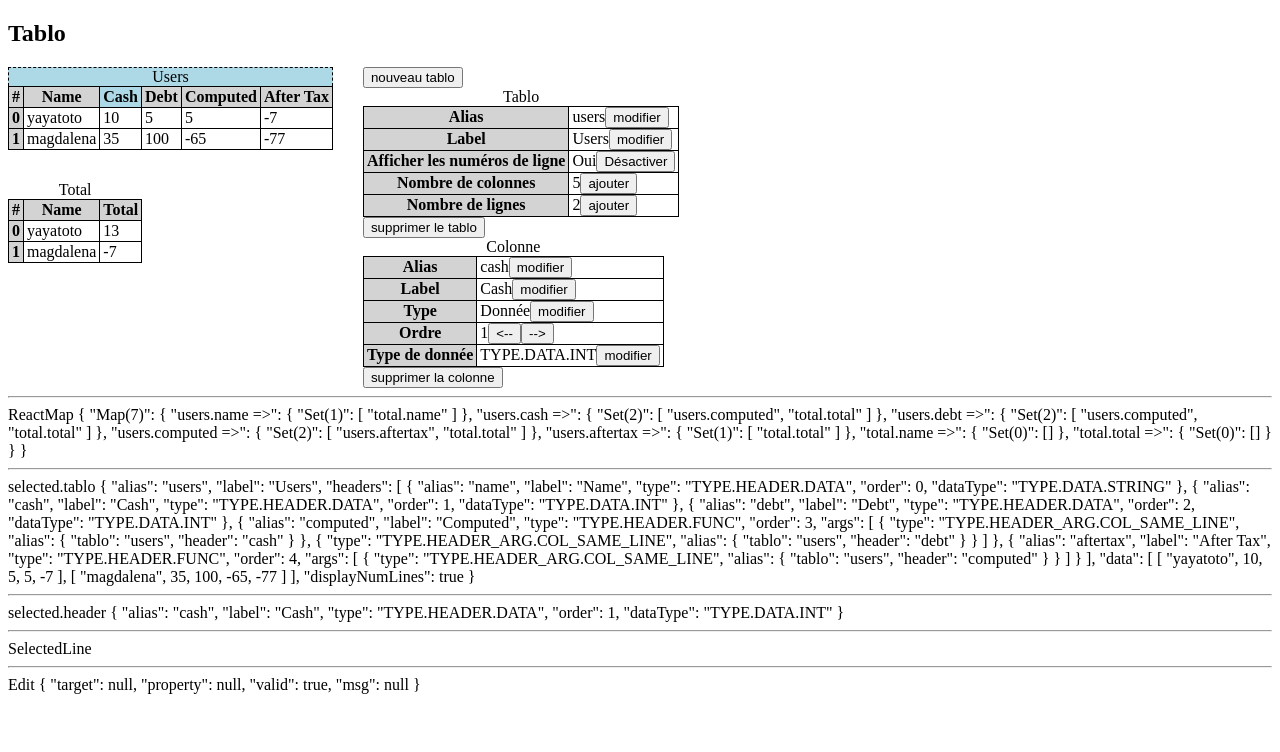
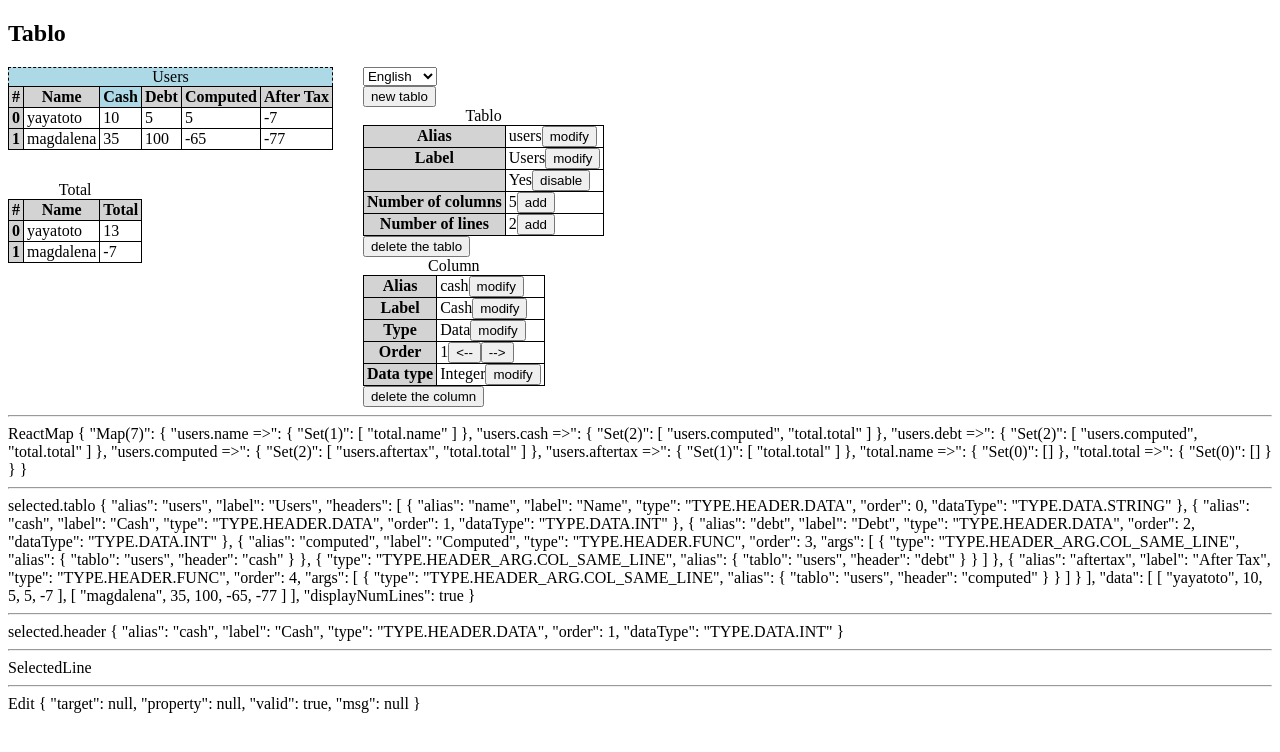
Before and after one commit to buthanoid/tablos, a Vue app: page / in a window 1280 px wide. Both pictures are taken after a click on the element "Cash". Shown: the top 752 px of the page. Built offline with nearby package versions, Linux system fonts and the light colour scheme.

Commit message:
ajoute langages. att des tests ne passent pas suite au commit precedent.

```diff
--- a/src/App.vue
+++ b/src/App.vue
@@ -11,6 +11,7 @@
 				:datatab="tablo.data"
 				:selected="selected"
 				:edit="edit"
+				:texts="texts"
 				@select-tablo="selectTablo"
 				@select-header="selectHeader"
 				@select-line="selectLine"
@@ -22,7 +23,11 @@
 			</tablo-comp>
 		</div>
 		<div class="column-right" >
-			<button @click="newTablo" >nouveau tablo</button>
+			<select v-model="lang" >
+				<option value="en" >English</option>
+				<option value="fr" >Français</option>
+			</select> <br />
+			<button @click="newTablo" >{{texts["newTablo"]}}</button>
 			<tablo-infos
 				v-if="displayTabloInfos"
 				:alias="selected.tablo.alias"
@@ -31,6 +36,7 @@
 				:nb-headers="selected.tablo.headers.length"
 				:nb-lines="selected.tablo.data.length"
 				:edit="edit"
+				:texts="texts"
 				@del-tablo="delTablo"
 				@add-new-header="newHeader"
 				@add-new-line="newLine"
@@ -48,6 +54,7 @@
 				:header="selected.header"
 				:nb-headers="selected.tablo.headers.length"
 				:edit="edit"
+				:texts="texts"
 				@start-edit="startEdit"
 				@change-edit="changeEditHeader"
 				@submit-edit="submitEditHeader"
@@ -63,7 +70,7 @@
 		</div>
 	</div>
 	<p v-if="lastAppError" class="incorrect" >
-		<span>Dernière erreur :</span> <br />
+		<span>{{texts["LastError"]}} :</span> <br />
 		<span>{{lastAppError}}</span>
 	</p>
 	<hr />
@@ -87,11 +94,14 @@ import HeaderInfos from "./components/HeaderInfos.vue";
 import LineInfos from "./components/LineInfos.vue";
 import * as T from "./tablos.js";
 import * as U from "./util.js";
+import * as TEXTS_EN from "./texts_en.js";
+import * as TEXTS_FR from "./texts_fr.js";
 
 export default {
 	components: { TabloComp, TabloInfos, HeaderInfos, LineInfos },
  	data: function ()	{
 		return {
+			lang: "en",
 			tabenv: T.newTabenv(),
 			selected: {
 				target: U.TRG.NULL,
@@ -221,6 +231,13 @@ export default {
 		}
 	},
 	computed: {
+		texts() {
+			switch (this.lang) {
+				case "en": return TEXTS_EN.TEXTS;
+				case "fr": return TEXTS_FR.TEXTS;
+				default: throw ("unmanaged lang " + this.lang);
+			}
+		},
 		displayTabloInfos: function () {
 			return U.TRG_TABLO_EXT.includes(this.selected.target);
 		},
--- a/src/components/HeaderInfos.vue
+++ b/src/components/HeaderInfos.vue
@@ -1,10 +1,10 @@
 <template>
 	<table>
-		<caption>Colonne</caption>
+		<caption>{{ texts["Header"] }}</caption>
 
 		<tr>
 			<th :class="{selected : isEdited && edit.property == 'alias'}" >
-				<span>Alias</span>
+				<span>{{ texts["Alias"] }}</span>
 			</th>
 			<td v-if="isEdited && edit.property == 'alias'" >
 				<input
@@ -13,18 +13,20 @@
 					@input="changeEdit"
 					@keyup.enter="submitEdit"
 					@keyup.esc="cancelEdit" />
-				<button @click="submitEdit" >valider</button>
-				<button @click="cancelEdit" >Annuler</button>
+				<button @click="submitEdit" >{{texts["submit"]}}</button>
+				<button @click="cancelEdit" >{{texts["cancel"]}}</button>
 			</td>
 			<td v-else >
 				<span>{{header.alias}}</span>
-				<button @click="startEdit('alias')" >modifier</button>
+				<button @click="startEdit('alias')" >
+					<span>{{texts["modify"]}}</span>
+				</button>
 			</td>
 		</tr>
 
 		<tr>
 			<th :class="{selected : isEdited && edit.property == 'label'}" >
-				<span>Label</span>
+				<span>{{texts["Label"]}}</span>
 			</th>
 			<td v-if="isEdited && edit.property == 'label'" >
 				<input
@@ -33,39 +35,46 @@
 					@input="changeEdit"
 					@keyup.enter="submitEdit"
 					@keyup.esc="cancelEdit" />
-				<button @click="submitEdit" >valider</button>
-				<button @click="cancelEdit" >Annuler</button>
+				<button @click="submitEdit" >{{texts["submit"]}}</button>
+				<button @click="cancelEdit" >{{texts["cancel"]}}</button>
 			</td>
 			<td v-else >
 				<span>{{header.label}}</span>
-				<button @click="startEdit('label')" >modifier</button>
+				<button @click="startEdit('label')" >
+					<span>{{texts["modify"]}}</span>
+				</button>
 			</td>
 		</tr>
 
 		<tr>
 			<th :class="{selected : isEdited && edit.property == 'type' }" >
-				<span>Type</span>
+				<span>{{texts["Type"]}}</span>
 			</th>
 			<td v-if="isEdited && edit.property == 'type'" >
 				<select
 					v-model="editForm"
 					ref="type"
 					@change="changeEdit" >
-					<option :value="TYPE.HEADER.DATA" >Donnée</option>
-					<option :value="TYPE.HEADER.FUNC" >Fonction</option>
+					<option
+						v-for="headerType in Object.values(TYPE.HEADER)"
+						:value="headerType" >
+						<span>{{ texts[headerType] }}</span>
+					</option>
 				</select>
-				<button @click="submitEdit" >Valider</button>
-				<button @click="cancelEdit" >Annuler</button>
+				<button @click="submitEdit" >{{texts["submit"]}}</button>
+				<button @click="cancelEdit" >{{texts["cancel"]}}</button>
 			</td>
 			<td v-else >
-				<span>{{headerType}}</span>
-				<button @click="startEdit('type')" >modifier</button>
+				<span>{{ texts[header.type] }}</span>
+				<button @click="startEdit('type')" >
+					<span>{{texts["modify"]}}</span>
+				</button>
 			</td>
 		</tr>
 
 		<tr>
 			<th :class="{selected : isEdited && edit.property == 'order' }" >
-				<span>Ordre</span>
+				<span>{{texts["Order"]}}</span>
 			</th>
 			<td>
 				<span>{{header.order}}</span>
@@ -83,7 +92,7 @@
 		</tr>
 
 		<tr v-if="header.type == TYPE.HEADER.DATA" >
-			<th>Type de donnée</th>
+			<th>{{texts["DataType"]}}</th>
 			<td v-if="isEdited && edit.property == 'dataType'" >
 				<select
 					v-model="editForm"
@@ -91,21 +100,23 @@
 					<option
 						v-for="dataType in Object.values(TYPE.DATA)"
 						:value="dataType" >
-						<span>{{ dataType }}</span>
+						<span>{{ texts[dataType] }}</span>
 					</option>
 				</select>
-				<button @click="submitEdit" >valider</button>
-				<button @click="cancelEdit" >annuler</button>
+				<button @click="submitEdit" >{{texts["submit"]}}</button>
+				<button @click="cancelEdit" >{{texts["cancel"]}}</button>
 			</td>
 			<td v-else >
-				<span>{{ header.dataType }}</span>
-				<button @click="startEdit('dataType')" >modifier</button>
+				<span>{{ texts[header.dataType] }}</span>
+				<button @click="startEdit('dataType')" >
+					<span>{{texts["modify"]}}</span>
+				</button>
 			</td>
 		</tr>
 
 		<tr v-if="header.type == TYPE.HEADER.FUNC" >
 			<th :class="{selected : isEdited && edit.property == 'args' }" >
-				<span>Arguments</span>
+				<span>{{texts["Arguments"]}}</span>
 			</th>
 			<td v-if="isEdited && edit.property == 'args'" >
 				<div v-for="(arg,index) in editForm" :key="index" >
@@ -130,26 +141,30 @@
 							</option>
 						</select>
 						<span>][#] </span>
-						<button @click="removeArg(index)" >retirer</button>
+						<button @click="removeArg(index)" >
+							<span>{{texts["remove"]}}</span>
+						</button>
 					</div>
 					<div v-if="arg.type == TYPE.HEADER_ARG.NULL" >
 						<span>nul </span>
-						<button @click="removeArg(index)" >retirer</button>
+						<button @click="removeArg(index)" >
+							<span>{{texts["remove"]}}</span>
+						</button>
 					</div>
 				</div>
-				<button @click="addArg" >ajouter un argument</button> <br/>
-				<button @click="submitEdit" >valider</button>
-				<button @click="cancelEdit" >annuler</button>
+				<button @click="addArg" >{{texts["addArg"]}}</button> <br/>
+				<button @click="submitEdit" >{{texts["submit"]}}</button>
+				<button @click="cancelEdit" >{{texts["cancel"]}}</button>
 			</td>
 			<td v-else >
 				<span>{{argsStr}}</span>
-				<button @click="startEdit('args')" >modifier</button>
+				<button @click="startEdit('args')" >{{texts["modify"]}}</button>
 			</td>
 		</tr>
 
 		<tr v-if="header.type == TYPE.HEADER.FUNC" >
 			<th :class="{selected : isEdited && edit.property == 'func'}" >
-				<span>Fonction</span>
+				<span>{{texts["Function"]}}</span>
 			</th>
 			<td v-if="isEdited && edit.property == 'func'" >
 				<textarea
@@ -159,12 +174,12 @@
 					@keyup.ctrl.enter="submitEdit"
 					@keyup.esc="cancelEdit" >
 				</textarea>
-				<button @click="submitEdit" >valider</button>
-				<button @click="cancelEdit" >Annuler</button>
+				<button @click="submitEdit" >{{texts["submit"]}}</button>
+				<button @click="cancelEdit" >{{texts["cancel"]}}</button>
 			</td>
 			<td v-else >
 				<pre>{{header.func}}</pre>
-				<button @click="startEdit('func')" >modifier</button>
+				<button @click="startEdit('func')" >{{texts["modify"]}}</button>
 			</td>
 		</tr>
 	</table>
@@ -172,15 +187,17 @@
 		<p
 			v-if="isEdited && edit.valid === false"
 			class="incorrect" >
-			<span>Valeur invalide !</span> <br />
+			<span>{{texts["incorrectValue"]}}</span> <br />
 			<span v-if="edit.msg" >{{edit.msg}}</span>
 		</p>
 	</div>
-	<button @click="deleteHeader" >supprimer la colonne</button>
+	<button @click="deleteHeader" >{{texts["deleteHeader"]}}</button>
 </template>
 
 <script>
-import * as T from "../tablos.js";
+"use strict";
+
+import * as T from "../tablos.js" ;
 
 export default {
 	emits: [
@@ -189,7 +206,7 @@ export default {
 	],
 	props: [
 		"tablosList", "headersList", "tabloAlias", "header",
-		"nbHeaders", "edit"
+		"nbHeaders", "edit", "texts",
 	],
 	data: function () { return {
 		editForm: null
@@ -239,18 +256,12 @@ export default {
 	},
 	computed: {
 		isEdited() { return this.edit.target == "header"; },
-		headerType() {
-			switch (this.header.type) {
-				case T.TYPE.HEADER.DATA: return "Donnée";
-				case T.TYPE.HEADER.FUNC: return "Fonction";
-				default: throw(T.ERR.HEADER.TYPE.UNKNOWN) ;
-			}
-		},
 		argsStr() {
 			if (this.header.type == T.TYPE.HEADER.FUNC) {
 				return this.header.args.map(function (arg) {
 					switch (arg.type) {
-						case T.TYPE.HEADER_ARG.NULL: return "nul";
+						case T.TYPE.HEADER_ARG.NULL:
+							return this.texts[T.TYPE.HEADER_ARG.NULL];
 						case T.TYPE.HEADER_ARG.COL_SAME_LINE:
 							var str =
 								arg.alias.tablo +
@@ -264,7 +275,7 @@ export default {
 			}
 			else return null;
 		},
-		TYPE() { return T.TYPE },
+		TYPE() { return T.TYPE }
 	}
 }
 </script>
--- a/src/components/TabloInfos.vue
+++ b/src/components/TabloInfos.vue
@@ -1,10 +1,10 @@
 <template>
 	<table>
-		<caption>Tablo</caption>
+		<caption>{{texts["Tablo"]}}</caption>
 
 		<tr>
 			<th :class="{selected : isEdited && edit.property == 'alias'}" >
-				<span>Alias</span>
+				<span>{{texts["Alias"]}}</span>
 			</th>
 			<td v-if="isEdited && edit.property == 'alias'" >
 				<input
@@ -13,18 +13,20 @@
 					@input="changeEdit"
 					@keyup.enter="submitEdit"
 					@keyup.esc="cancelEdit" />
-				<button @click="submitEdit" >valider</button>
-				<button @click="cancelEdit" >Annuler</button>
+				<button @click="submitEdit" >{{texts["submit"]}}</button>
+				<button @click="cancelEdit" >{{texts["cancel"]}}</button>
 			</td>
 			<td v-else >
 				<span>{{alias}}</span>
-				<button @click="startEdit('alias')" >modifier</button>
+				<button @click="startEdit('alias')" >
+					<span>{{texts["modify"]}}</span>
+				</button>
 			</td>
 		</tr>
 
 		<tr>
 			<th :class="{selected : isEdited && edit.property == 'label'}" >
-				<span>Label</span>
+				<span>{{texts["Label"]}}</span>
 			</th>
 			<td v-if="isEdited && edit.property == 'label'" >
 				<input
@@ -33,40 +35,46 @@
 					@input="changeEdit"
 					@keyup.enter="submitEdit"
 					@keyup.esc="cancelEdit" />
-				<button @click="submitEdit" >valider</button>
-				<button @click="cancelEdit" >Annuler</button>
+				<button @click="submitEdit" >{{texts["submit"]}}</button>
+				<button @click="cancelEdit" >{{texts["cancel"]}}</button>
 			</td>
 			<td v-else >
 				<span>{{label}}</span>
-				<button @click="startEdit('label')" >modifier</button>
+				<button @click="startEdit('label')" >
+					<span>{{texts["modify"]}}</span>
+				</button>
 			</td>
 		</tr>
 
 		<tr>
-			<th><span>Afficher les numéros de ligne</span></th>
+			<th><span>{{texts["DisplayLineNumbers"]}}</span></th>
 			<td v-if="displayNumLines" >
-				<span>Oui</span>
-				<button @click="toggleDisplayNumLines" >Désactiver</button>
+				<span>{{texts["Yes"]}}</span>
+				<button @click="toggleDisplayNumLines" >
+					<span>{{texts["disable"]}}</span>
+				</button>
 			</td>
 			<td v-else >
-				<span>Non</span>
-				<button @click="toggleDisplayNumLines" >Activer</button>
+				<span>{{texts["No"]}}</span>
+				<button @click="toggleDisplayNumLines" >
+					<span>{{texts["enable"]}}</span>
+				</button>
 			</td>
 		</tr>
 
 		<tr>
-			<th>Nombre de colonnes</th>
+			<th>{{texts["HeaderNumber"]}}</th>
 			<td>
 				<span>{{nbHeaders}}</span>
-				<button @click="addNewHeader" >ajouter</button>
+				<button @click="addNewHeader" >{{texts["add"]}}</button>
 			</td>
 		</tr>
 
 		<tr>
-			<th>Nombre de lignes</th>
+			<th>{{texts["LineNumber"]}}</th>
 			<td>
 				<span>{{nbLines}}</span>
-				<button @click="addNewLine" >ajouter</button>
+				<button @click="addNewLine" >{{texts["add"]}}</button>
 			</td>
 		</tr>
 	</table>
@@ -75,11 +83,11 @@
 			v-if="isEdited && edit.valid === false"
 			class="incorrect"
 		>
-			<span>Valeur invalide !</span> <br />
+			<span>{{texts["incorrectValue"]}}</span> <br />
 			<span v-if="edit.msg" >{{edit.msg}}</span>
 		</p>
 	</div>
-	<button @click="delTablo" >supprimer le tablo</button> <br />
+	<button @click="delTablo" >{{texts["deleteTablo"]}}</button> <br />
 
 </template>
 
@@ -95,7 +103,8 @@ export default {
 		"displayNumLines",
 		"nbHeaders",
 		"nbLines",
-		"edit"
+		"edit",
+		"texts"
 	],
 	data: function () { return {
 		editForm: null
--- /dev/null
+++ b/src/texts_en.js
@@ -0,0 +1,49 @@
+"use strict";
+
+export {
+	TEXTS
+};
+
+const TEXTS = {
+	"Tablo": "Tablo",
+	"Header": "Column",
+	"Line": "Line",
+
+	"Alias": "Alias",
+	"Label": "Label",
+	"Type": "Type",
+	"Order": "Order",
+	"DataType": "Data type",
+	"DisplayNumLines": "Display line numbers",
+	"HeaderNumber": "Number of columns",
+	"LineNumber": "Number of lines",
+	"Arguments": "Arguments",
+	"Function": "Function",
+
+	"Yes": "Yes",
+	"No": "No",
+
+	"add": "add",
+	"modify": "modify",
+	"enable": "enable",
+	"disable": "disable",
+	"submit": "submit",
+	"cancel": "cancel",
+	"remove": "remove",
+	"addArg": "add an argument",
+	"newTablo": "new tablo",
+	"deleteTablo": "delete the tablo",
+	"deleteHeader": "delete the column",
+	"incorrectValue": "Incorrect value !",
+	"LastError": "Last error",
+
+	"TYPE.HEADER.DATA": "Data",
+	"TYPE.HEADER.FUNC": "Function",
+
+	"TYPE.DATA.INT": "Integer",
+	"TYPE.DATA.FLOAT": "Decimal",
+	"TYPE.DATA.STRING": "Text",
+	"TYPE.DATA.JSON": "JSON",
+
+	"TYPE.HEADER_ARG.NULL": "null"
+};
--- /dev/null
+++ b/src/texts_fr.js
@@ -0,0 +1,49 @@
+"use strict";
+
+export {
+	TEXTS
+};
+
+const TEXTS = {
+	"Tablo": "Tablo",
+	"Header": "Colonne",
+	"Line": "Ligne",
+
+	"Alias": "Alias",
+	"Label": "Label",
+	"Type": "Type",
+	"Order": "Ordre",
+	"DataType": "Type de données",
+	"DisplayNumLines": "Afficher les numéros de ligne",
+	"HeaderNumber": "Nombre de colonnes",
+	"LineNumber": "Nombre de lignes",
+	"Arguments": "Arguments",
+	"Function": "Fonction",
+
+	"Yes": "Oui",
+	"No": "Non",
+
+	"add": "ajouter",
+	"modify": "modifier",
+	"enable": "activer",
+	"disable": "désactiver",
+	"submit": "valider",
+	"cancel": "annuler",
+	"remove": "retirer",
+	"addArg": "ajouter un argument",
+	"newTablo": "nouveau tablo",
+	"deleteTablo": "supprimer le tablo",
+	"deleteHeader": "supprimer la colonne",
+	"incorrectValue": "Valeur invalide !",
+	"LastError": "Dernière erreur",
+
+	"TYPE.HEADER.DATA": "Donnée",
+	"TYPE.HEADER.FUNC": "Fonction",
+
+	"TYPE.DATA.INT": "Entier",
+	"TYPE.DATA.FLOAT": "Décimal",
+	"TYPE.DATA.STRING": "Texte",
+	"TYPE.DATA.JSON": "JSON",
+
+	"TYPE.HEADER_ARG.NULL": "nul"
+};
```
Also changed, not shown: src/components/TabloComp.vue (+9 -4 lines).
